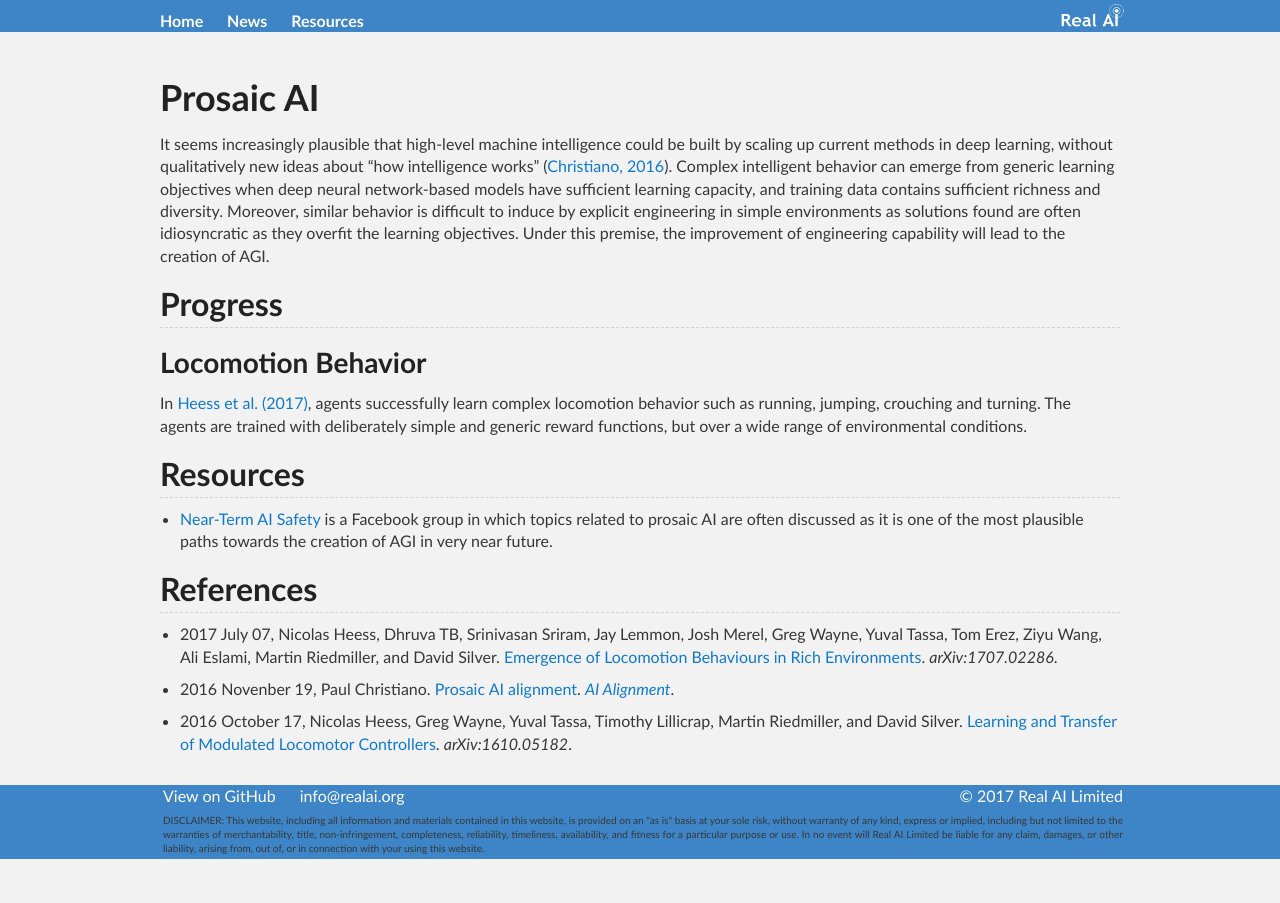
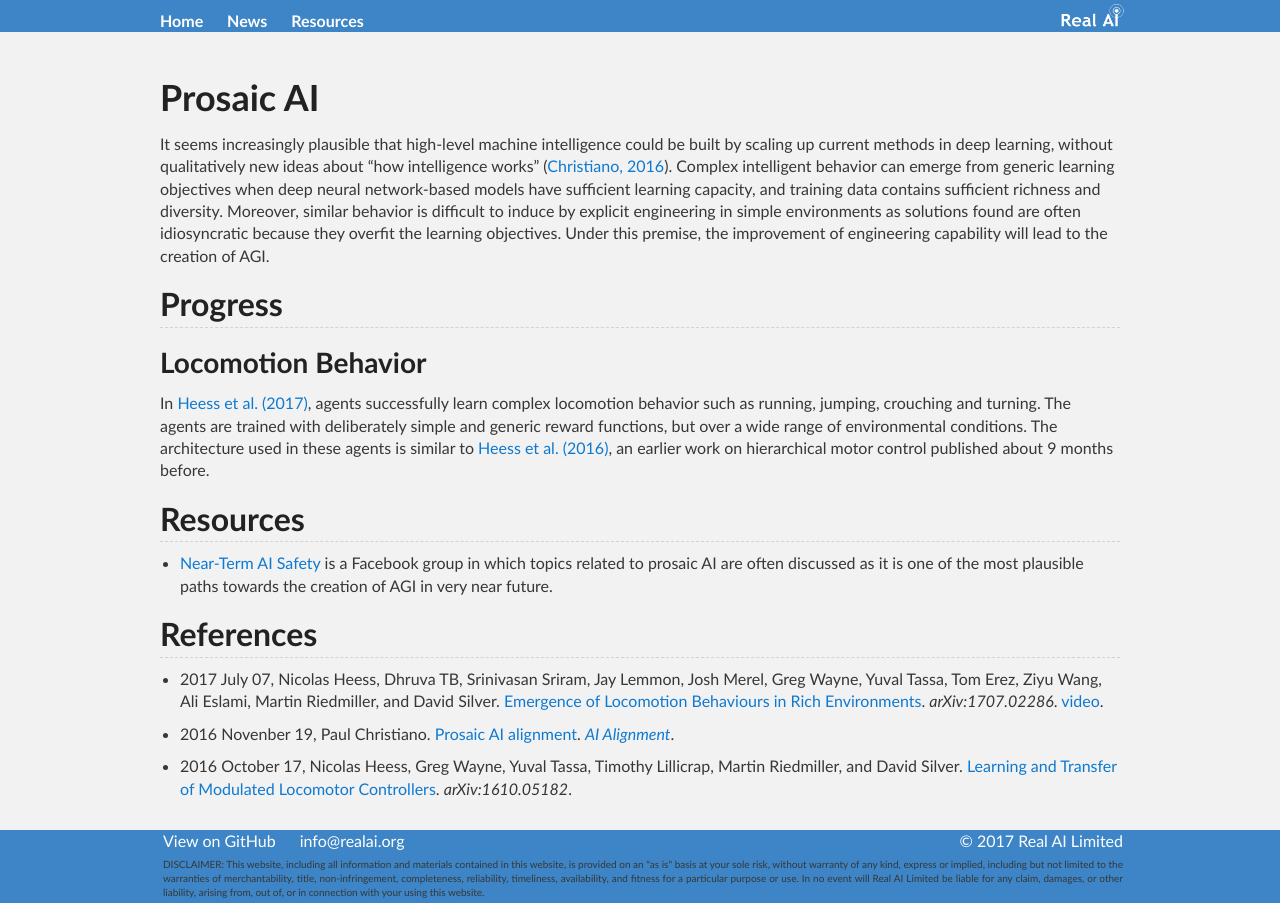
Before and after one commit to Tonywuhk/realai.org, a Jekyll site: the page built from prosaic.md, in a window 1280 px wide. Built offline with Jekyll 4.4.1, drawn with Linux system fonts in a browser that asks for light colours; our own code applies the rules of GitHub Pages for plain Markdown files; comment, search, counter and statistics services are not loaded; the repository's description, which GitHub fills in, is left out.

Commit message:
Update prosaic.md

```diff
--- a/prosaic.md
+++ b/prosaic.md
@@ -3,13 +3,13 @@ permalink: /prosaic/
 ---
 # Prosaic AI
 
-It seems increasingly plausible that high-level machine intelligence could be built by scaling up current methods in deep learning, without qualitatively new ideas about "how intelligence works" ([Christiano, 2016](https://ai-alignment.com/prosaic-ai-control-b959644d79c2)). Complex intelligent behavior can emerge from generic learning objectives when deep neural network-based models have sufficient learning capacity, and training data contains sufficient richness and diversity. Moreover, similar behavior is difficult to induce by explicit engineering in simple environments as solutions found are often idiosyncratic as they overfit the learning objectives. Under this premise, the improvement of engineering capability will lead to the creation of AGI.
+It seems increasingly plausible that high-level machine intelligence could be built by scaling up current methods in deep learning, without qualitatively new ideas about "how intelligence works" ([Christiano, 2016](https://ai-alignment.com/prosaic-ai-control-b959644d79c2)). Complex intelligent behavior can emerge from generic learning objectives when deep neural network-based models have sufficient learning capacity, and training data contains sufficient richness and diversity. Moreover, similar behavior is difficult to induce by explicit engineering in simple environments as solutions found are often idiosyncratic because they overfit the learning objectives. Under this premise, the improvement of engineering capability will lead to the creation of AGI.
 
 ## Progress
 
 ### Locomotion Behavior
 
-In [Heess et al. (2017)](https://arxiv.org/abs/1707.02286), agents successfully learn complex locomotion behavior such as running, jumping, crouching and turning. The agents are trained with deliberately simple and generic reward functions, but over a wide range of environmental conditions.
+In [Heess et al. (2017)](https://arxiv.org/abs/1707.02286), agents successfully learn complex locomotion behavior such as running, jumping, crouching and turning. The agents are trained with deliberately simple and generic reward functions, but over a wide range of environmental conditions. The architecture used in these agents is similar to [Heess et al. (2016)](https://arxiv.org/abs/1610.05182), an earlier work on hierarchical motor control published about 9 months before.
 
 ## Resources
 
@@ -17,7 +17,7 @@ In [Heess et al. (2017)](https://arxiv.org/abs/1707.02286), agents successfully
 
 ## References
 
-* 2017 July 07, Nicolas Heess, Dhruva TB, Srinivasan Sriram, Jay Lemmon, Josh Merel, Greg Wayne, Yuval Tassa, Tom Erez, Ziyu Wang, Ali Eslami, Martin Riedmiller, and David Silver. [Emergence of Locomotion Behaviours in Rich Environments](https://arxiv.org/abs/1707.02286). *arXiv:1707.02286*.
+* 2017 July 07, Nicolas Heess, Dhruva TB, Srinivasan Sriram, Jay Lemmon, Josh Merel, Greg Wayne, Yuval Tassa, Tom Erez, Ziyu Wang, Ali Eslami, Martin Riedmiller, and David Silver. [Emergence of Locomotion Behaviours in Rich Environments](https://arxiv.org/abs/1707.02286). *arXiv:1707.02286*. [video](https://goo.gl/8rTx2F).
 
 * 2016 Novenber 19, Paul Christiano. [Prosaic AI alignment](https://ai-alignment.com/prosaic-ai-control-b959644d79c2). *[AI Alignment](https://ai-alignment.com/)*.
 
```
